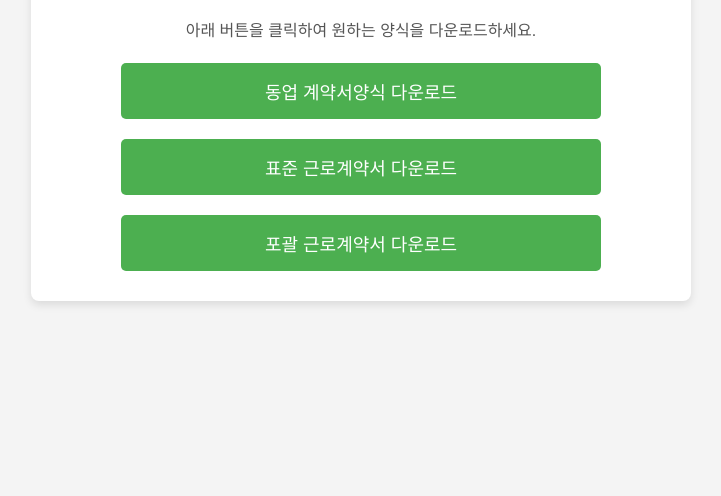
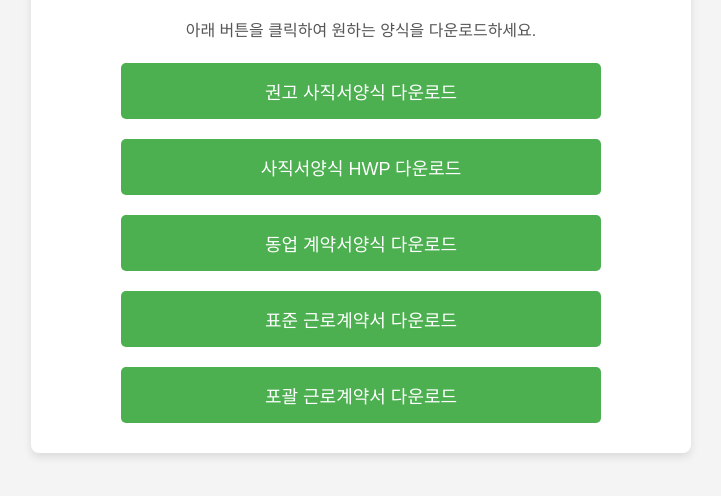
Before and after one commit to clubmbusan/Labor-agreement-form, a plain HTML site: page index.html in a window 1280 px wide. Shown: the part 120-616 px from the top of the page, without its empty margins (279-1000 px from the left). Drawn offline with Linux system fonts and the light colour scheme.

Commit message:
Update index.html

```diff
--- a/index.html
+++ b/index.html
@@ -61,6 +61,12 @@
         <p>아래 버튼을 클릭하여 원하는 양식을 다운로드하세요.</p>
 
         <div class="button-container">
+            <!-- 권고 사직서 양식 다운로드 버튼 -->
+            <a href="https://raw.githubusercontent.com/clubmbusan/Labor-agreement-form/main/%EA%B6%8C%EA%B3%A0%EC%82%AC%EC%A7%81%EC%84%9C_%EC%96%91%EC%8B%9D.docx" class="download-btn" download>
+                권고 사직서양식 다운로드
+            <!-- 사직서 양식 다운로드 버튼 -->
+            <a href="https://raw.githubusercontent.com/clubmbusan/Labor-agreement-form/main/%EC%82%AC%EC%A7%81%EC%84%9C%20%EC%96%91%EC%8B%9D%20hwp%20(2).hwp" class="download-btn" download>
+                사직서양식 HWP 다운로드
             <!-- 동업 계약서 양식 다운로드 버튼 -->
             <a href="https://raw.githubusercontent.com/clubmbusan/Labor-agreement-form/main/%EB%8F%99%EC%97%85%EA%B3%84%EC%95%BD%EC%84%9C_%EC%96%91%EC%8B%9D.docx" class="download-btn" download>
                 동업 계약서양식 다운로드
```
